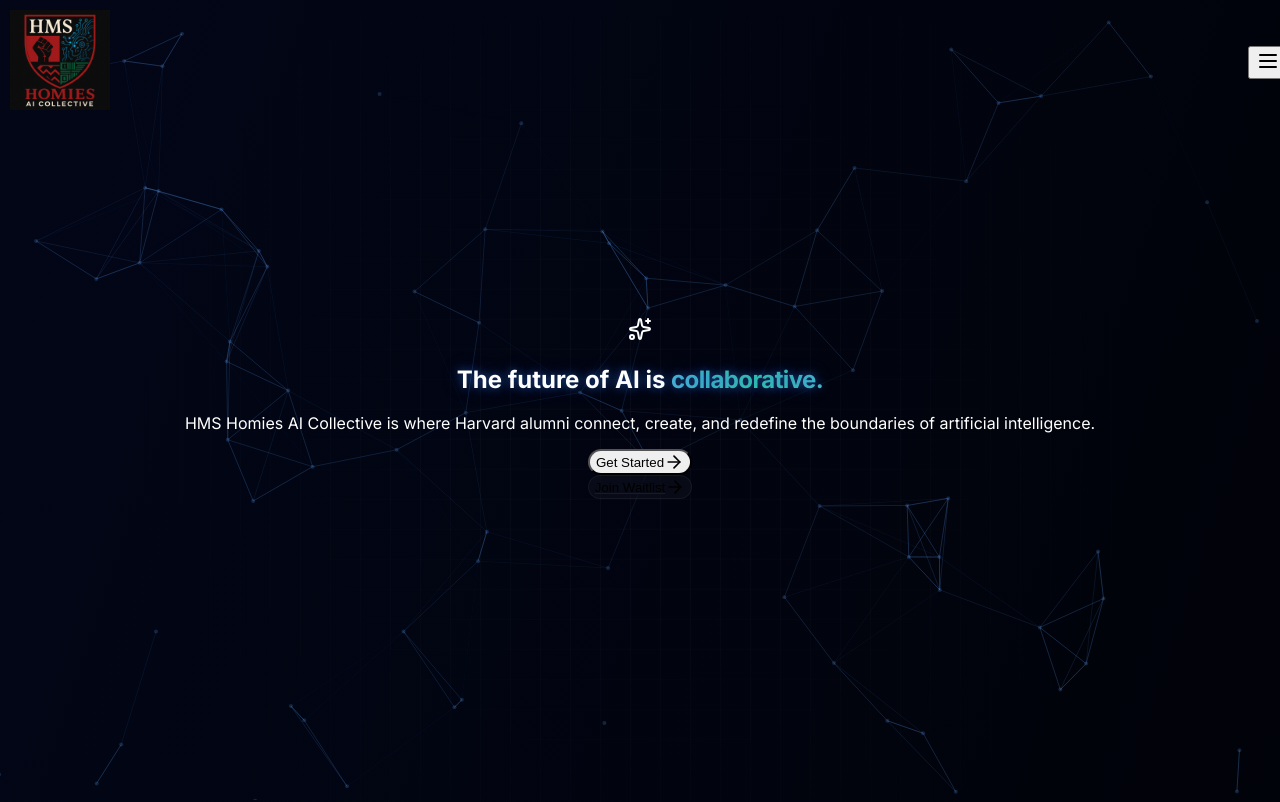
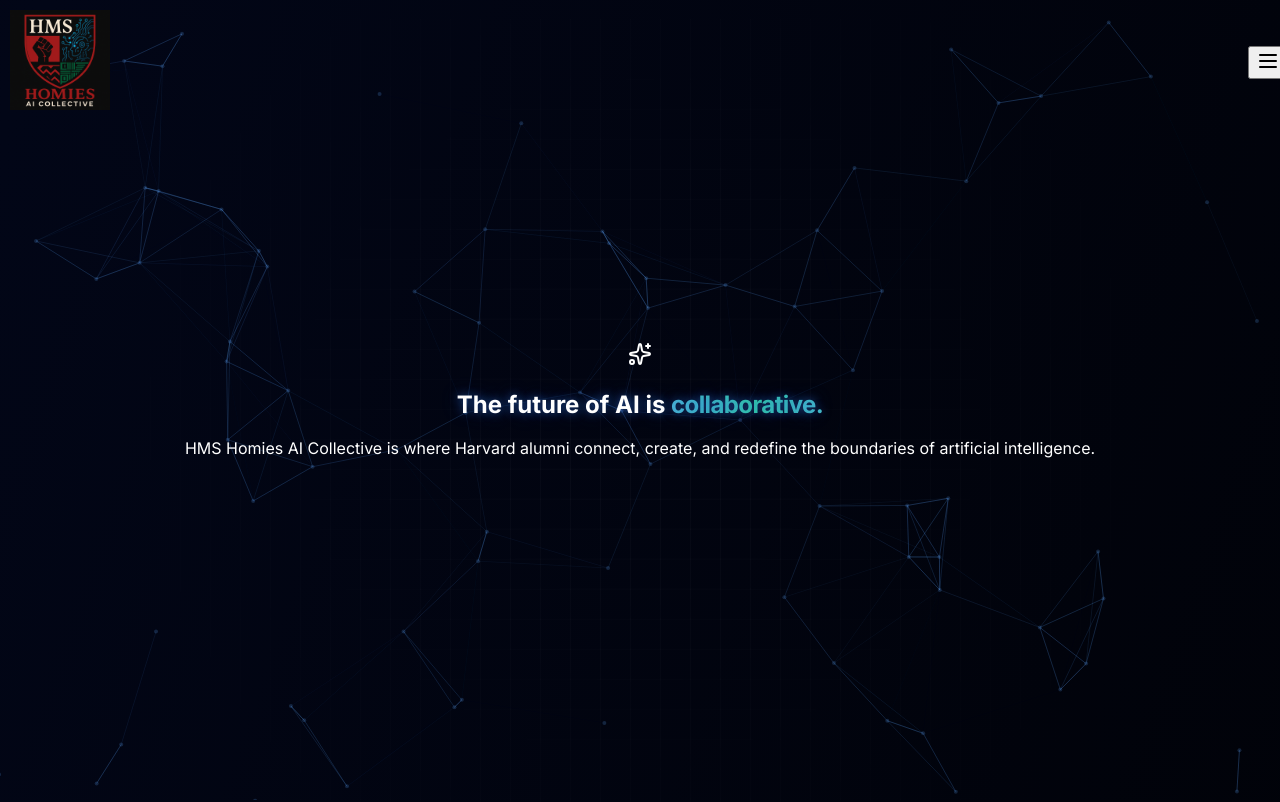
Before and after one commit to tlhocker/hms-homies-website, a Next.js app: page / in a window 1280 px wide. Shown: the top 802 px of the page. Built offline with nearby package versions, Linux system fonts and the light colour scheme.

Commit message:
feat: remove get started and join waitlist buttons

```diff
--- a/src/app/get-started/page.tsx
+++ /dev/null
@@ -1,36 +0,0 @@
-'use client';
-import { motion } from 'framer-motion';
-
-export default function GetStartedPage() {
-  return (
-    <div className="max-w-4xl mx-auto py-20 px-4 sm:px-6 lg:px-8 text-center">
-      <motion.h1
-        className="text-4xl md:text-6xl font-bold mb-4 neon-glow"
-        initial={{ opacity: 0, y: -20 }}
-        animate={{ opacity: 1, y: 0 }}
-        transition={{ duration: 0.5 }}
-      >
-        Join the <span className="text-gradient">Collective</span>
-      </motion.h1>
-      <motion.p
-        className="text-xl text-gray-300 mb-8"
-        initial={{ opacity: 0, y: -20 }}
-        animate={{ opacity: 1, y: 0 }}
-        transition={{ duration: 0.5, delay: 0.2 }}
-      >
-        Ready to connect, learn, and build with fellow Harvard innovators? Fill out the form below to join our waitlist and get notified about upcoming events.
-      </motion.p>
-
-      {/* Placeholder for a signup form */}
-      <motion.div
-        className="glass-card p-8 max-w-lg mx-auto"
-        initial={{ opacity: 0, scale: 0.9 }}
-        animate={{ opacity: 1, scale: 1 }}
-        transition={{ duration: 0.5, delay: 0.4 }}
-      >
-        <h2 className="text-2xl font-semibold mb-6">Coming Soon</h2>
-        <p className="text-gray-400">Our sign-up form is under construction. Please check back later!</p>
-      </motion.div>
-    </div>
-  );
-}
--- a/src/app/page.tsx
+++ b/src/app/page.tsx
@@ -23,23 +23,6 @@
     </motion.div>
   )
 }
-
-const GlowingButton = ({ children, className = '', href }: { children: React.ReactNode, className?: string, href: string }) => (
-  <Link href={href}>
-    <motion.button
-      whileHover={{ scale: 1.05, boxShadow: "0 0 20px rgba(59, 130, 246, 0.5)" }}
-      whileTap={{ scale: 0.95 }}
-      className={`bg-gradient-to-r from-blue-600 to-cyan-500 text-white font-semibold px-8 py-4 rounded-full text-lg
-        hover:from-blue-700 hover:to-cyan-600 transition-all duration-300 shadow-lg relative overflow-hidden ${className}`}
-    >
-      <span className="relative z-10 flex items-center gap-2">
-        {children}
-      </span>
-      <div className="absolute inset-0 bg-gradient-to-r from-transparent via-white to-transparent opacity-20
-        transform -translate-x-full hover:translate-x-full transition-transform duration-1000" />
-    </motion.button>
-  </Link>
-)
 
 export default function Home() {
   const heroVariants = {
@@ -84,23 +67,6 @@
           >
             HMS Homies AI Collective is where Harvard alumni connect, create, and redefine the boundaries of artificial intelligence.
           </motion.p>
-          <motion.div
-            className="flex flex-col sm:flex-row justify-center items-center gap-4"
-            variants={itemVariants}
-          >
-            <GlowingButton href="/get-started">
-              Get Started <ArrowRight size={20} />
-            </GlowingButton>
-            <Link href="/join-waitlist">
-              <motion.button
-                whileHover={{ scale: 1.05 }}
-                whileTap={{ scale: 0.95 }}
-                className="glass-card px-8 py-4 rounded-full text-lg text-white flex items-center gap-2 group"
-              >
-                Join Waitlist <ArrowRight size={20} className="group-hover:translate-x-1 transition-transform" />
-              </motion.button>
-            </Link>
-          </motion.div>
         </div>
       </motion.section>
 
@@ -246,9 +212,6 @@
             Ready to <span className="text-gradient">join?</span>
           </h2>
           <p className="text-xl text-gray-300 mb-8">Become part of the HMS Homies AI Collective network.</p>
-          <GlowingButton href="/get-started" className="mx-auto">
-            Get Started
-          </GlowingButton>
         </AnimatedSection>
       </section>
     </div>
```
